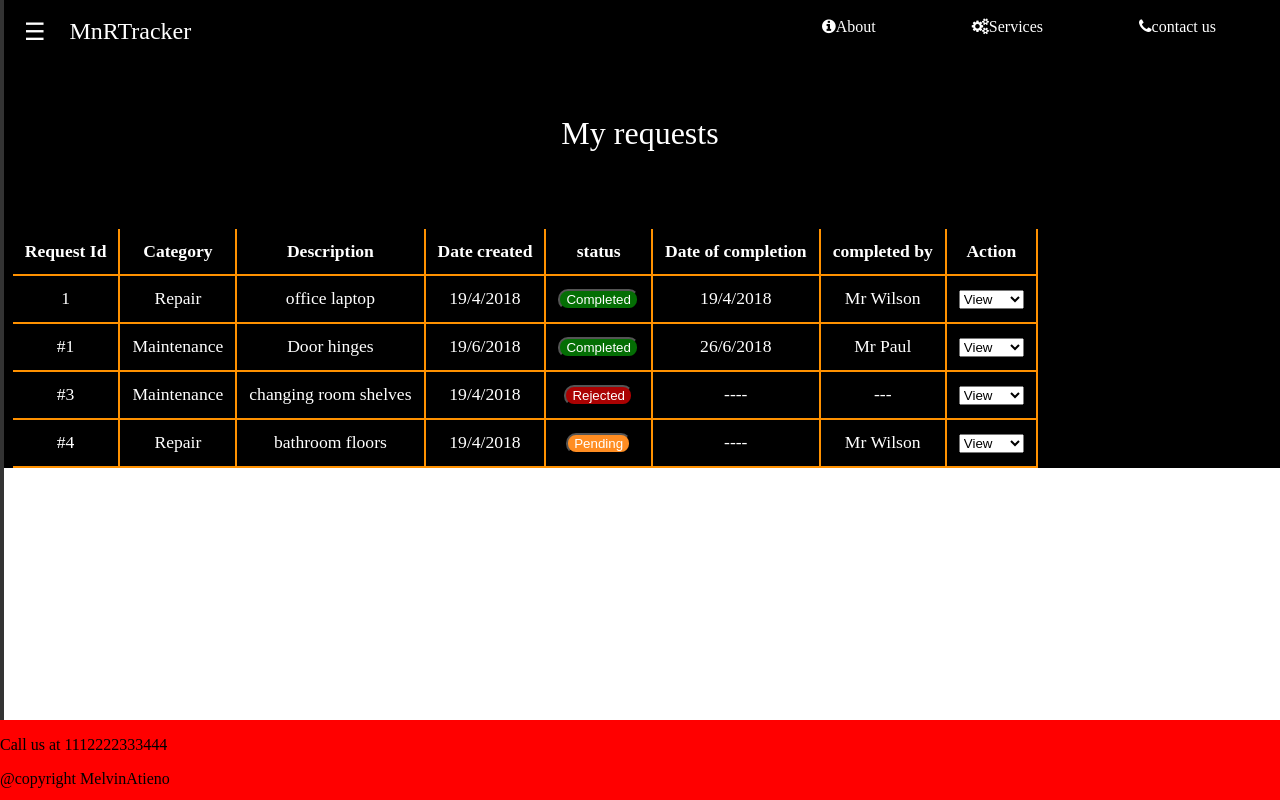
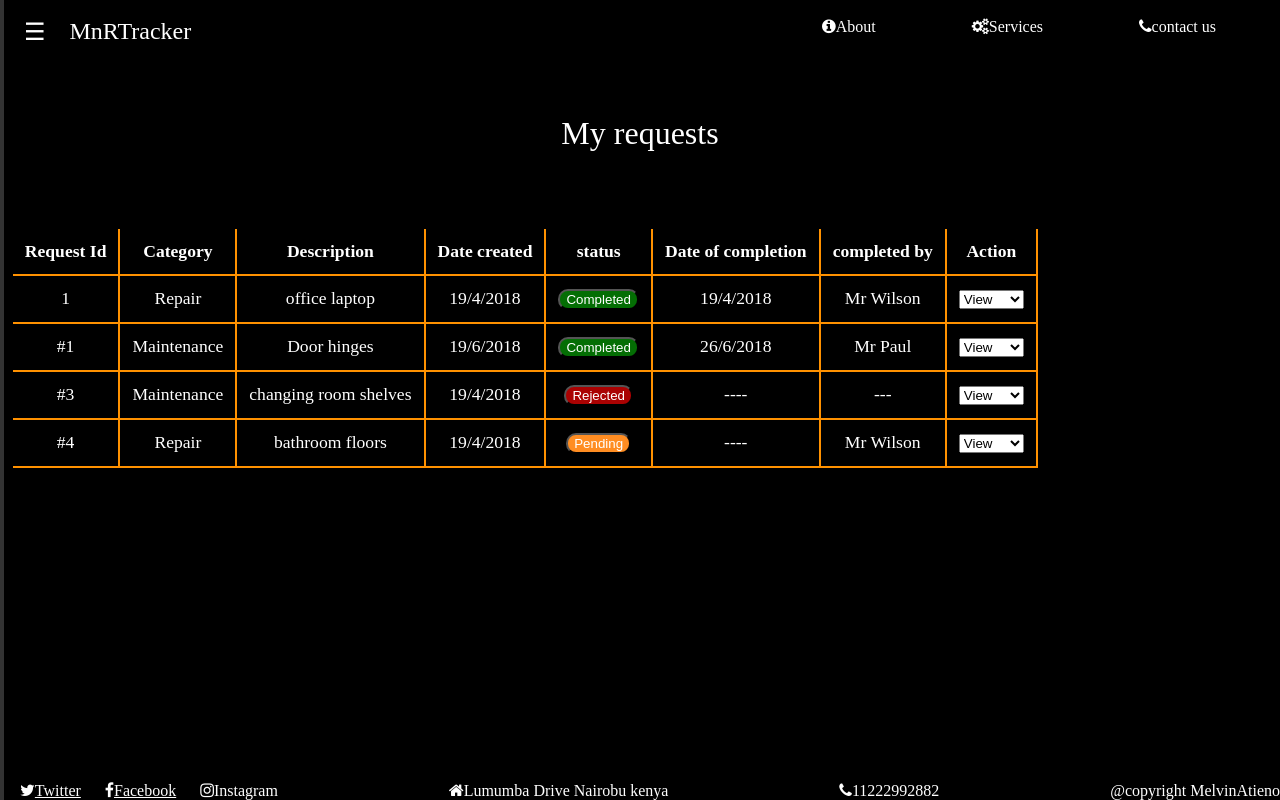
Before and after one commit to Melvin1Atieno/MnR-Tracker, a Python web app: template UI/template/Homepage-user.html in a window 1280 px wide. Run offline with Jinja, Linux system fonts and the light colour scheme; the template is opened without the code that fills it, so the values that code supplies are empty.

```diff
--- a/UI/static/CSS/style.css
+++ b/UI/static/CSS/style.css
@@ -1,5 +1,5 @@
 body {
-    /* background-color: #000000; */
+    background-color: #000000;
     margin:0;
 }
 /* landing page */
@@ -101,7 +101,7 @@ body {
 
 /* styling for form section */
 .section {
-    max-height:100%;
+    /* max-height:100%; */
     margin:0;
     background-color: #000000;
 }
@@ -169,20 +169,26 @@ form button {
     position:absolute;
     bottom:0;
     width:100%;
-    /* display:flex; */
-    /* justify-content: space-between; */
-    /* flex-direction:column; */
-    /* padding:0.5%; */
-    margin:0;
+    display:flex;
+    flex-wrap:wrap;
+    justify-content: space-between;
+    flex-direction: row;
+    /* margin-bottom:2%; */
     max-height:10%;
-    /* color:#ffffff; */
-    background-color:red;
-    /* text-align:center; */
+    color:#ffffff;
+    text-align:center;
 }
-.footer .social, .footer .physical, .footer .address {
-    margin:0;
-    /* display:flex; */
-    /* flex-direction: column; */
+.footer .social{
+    display:inline-block;
+}
+.footer a{
+    color:#fefefe;
+    text-align: left;
+    margin: 1px 0px 0px 20px;
+}
+.footer a:hover {
+    background-color: #ffa600;
+    color:#000000;
 }
 /* styling for smaller screens */
 @media only screen and (max-width:768px){
--- a/UI/template/Homepage-user.html
+++ b/UI/template/Homepage-user.html
@@ -156,7 +156,7 @@
                     </div>
                     <div class="form-group">
                         <label for="title">Description</label>
-                        <textarea class="form-control" type="text" id="title" name="title" placeholder="Enter Title "></textarea>
+                        <textarea class="form-control" type="text" id="title" name="title" placeholder="Enter brief description of your request eg Car repair"></textarea>
                     </div>
                     <div id="radio"class="form-group form-control">
                         <input type="radio" name="category">Maintenance
@@ -181,9 +181,29 @@
             <a onclick="displayLogout()"   href="#">Logout</a>
         </div>
         <!-- end sidebar -->
-        <div id="footer" class="footer">
-            <p>Call us at 1112222333444</p>
-            <p>@copyright MelvinAtieno</p>
+        <div class="footer">
+            <div class="social">
+                <a href="#">
+                    <i class="fa fa-twitter"></i>Twitter</a>
+                <a href="#">
+                    <i class="fa fa-facebook"></i>Facebook</a>
+                <a href="#">
+                    <i class="fa fa-instagram">Instagram</i>
+                </a>
+            </div>
+            <div class="physical">
+                <a href="#">
+                    <i class="fa fa-home">Lumumba Drive Nairobu kenya</i>
+                </a>
+            </div>
+            <div class="address">
+                <a href="#">
+                    <i class="fa fa-phone">11222992882</i>
+                </a>
+            </div>
+            <div class="copyright">
+                <a>@copyright MelvinAtieno</a>
+            </div>
         </div>
         <!-- About modal -->
         <div id="AbtModal" class="modal">
```
Also changed, not shown: UI/template/Homepage.html (+12 -10 lines), UI/template/index.html (+9 -11 lines), UI/template/login.html (+13 -11 lines), UI/template/signup.html (+16 -13 lines).
